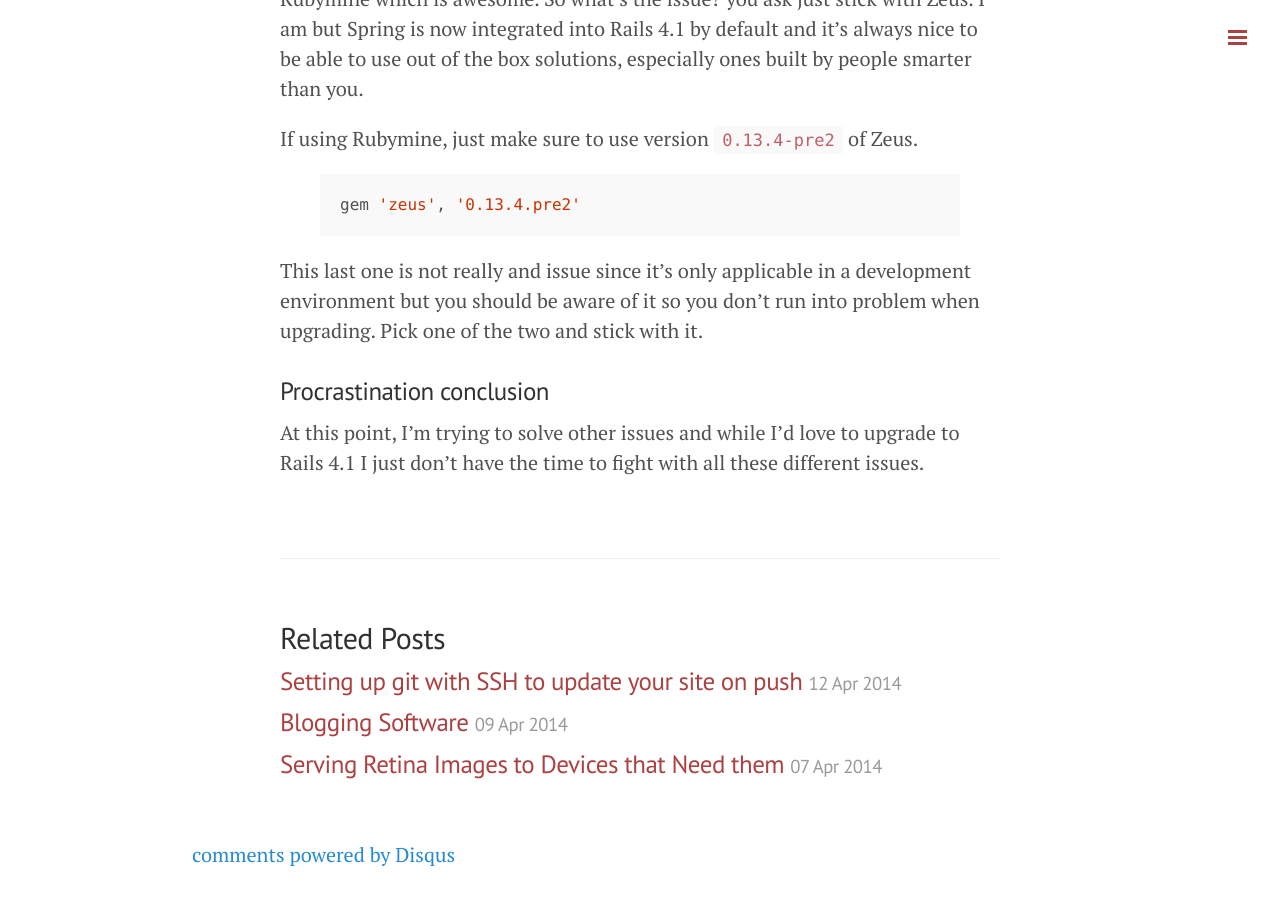
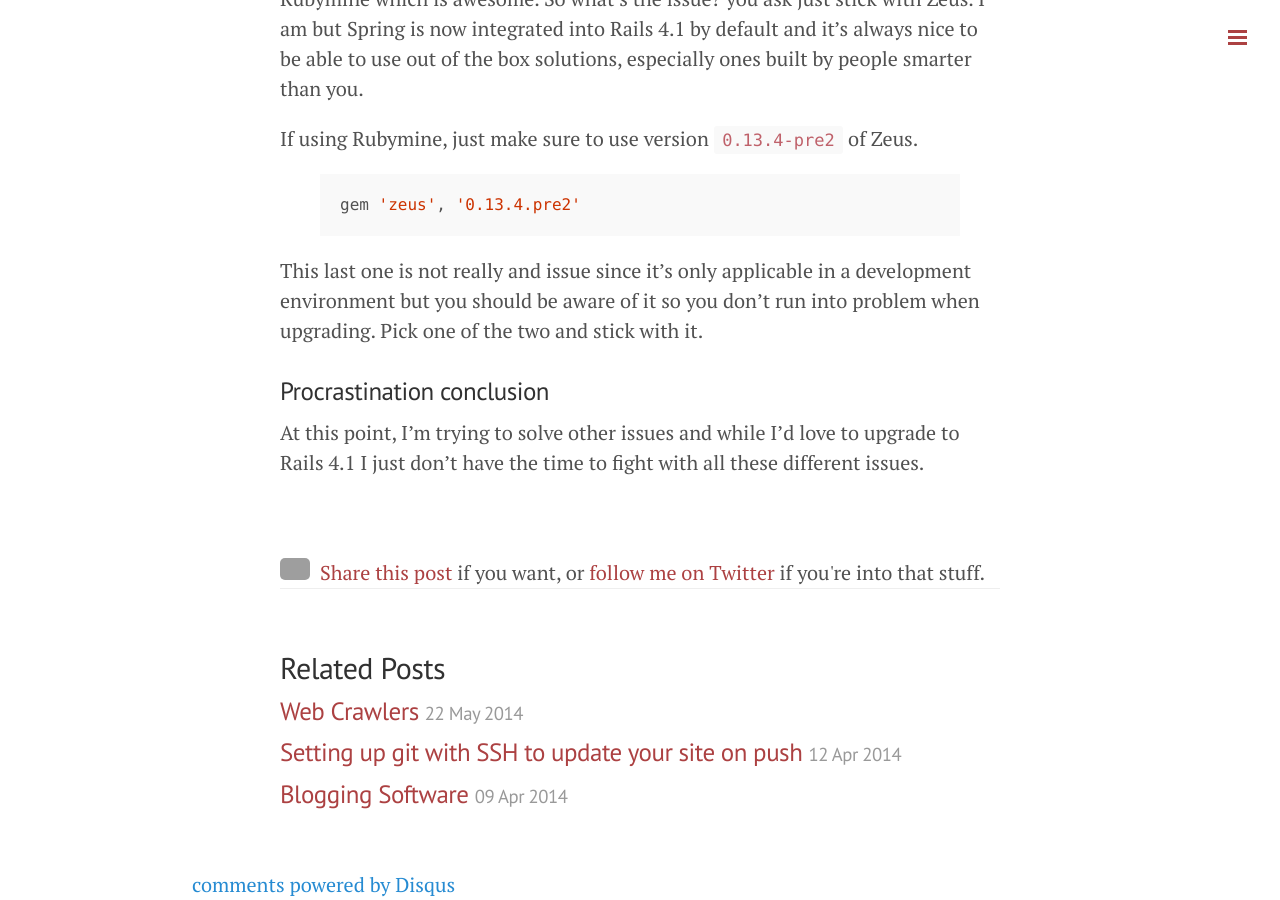
Before and after one commit to kakubei/kakubei.github.io, a Jekyll site: the page built from _posts/2014-04-10-rails-4.1-upgrade.md, in a window 1280 px wide and 900 px high, scrolled down 2572 px. Built offline with Jekyll 4.4.1, drawn with Linux system fonts in a browser that asks for light colours; Markdown is read by kramdown in place of the engine named in the settings; comment, search, counter and statistics services are not loaded; before the commit the page ends 3442 px from its top, so only the background shows below that; grey boxes are pictures that could not be loaded.

Commit message:
added twitter link and google analytics. Also new post on Kimonolabs.

```diff
--- /dev/null
+++ b/_includes/twitter.html
@@ -0,0 +1,6 @@
+<img src="/images/twitter_logo_blue.png" alt="Twitter" style="width: 30px; float: left; margin-right: 10px;">
+<a href="https://twitter.com/intent/tweet?url={{ site.url }}{{ page.url }}&text={{ page.title }}&via=kakubei"
+   target="_blank">Share this post </a>if you want,
+or
+<a href="https://twitter.com/kakubei">
+  follow me on Twitter</a> if you're into that stuff.
--- a/_layouts/default.html
+++ b/_layouts/default.html
@@ -26,7 +26,8 @@
 
     <label for="sidebar-checkbox" class="sidebar-toggle"></label>
 
-  {% include comments.html %}
+    {% include comments.html %}
+    {% include google_analytics.html %}
 
   </body>
 </html>
--- a/_layouts/post.html
+++ b/_layouts/post.html
@@ -7,6 +7,8 @@ layout: default
   <span class="post-date">{{ page.date | date_to_string }}</span>
   {{ content }}
 </div>
+
+{% include twitter.html %}
 
 <div class="related">
   <h2>Related Posts</h2>
```
Also changed, not shown: _includes/google_analytics.html (added, +10 -0 lines), _posts/2014-05-22-web-crawlers.md (added, +20 -0 lines).
